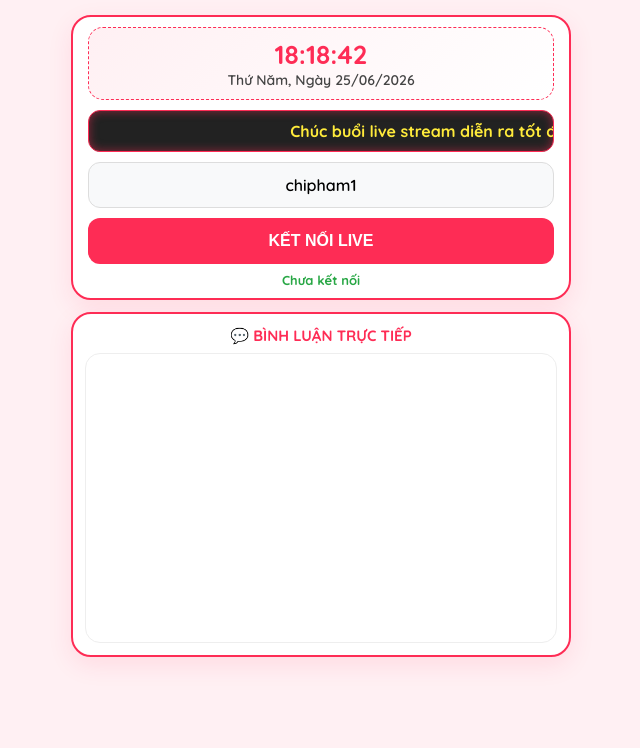
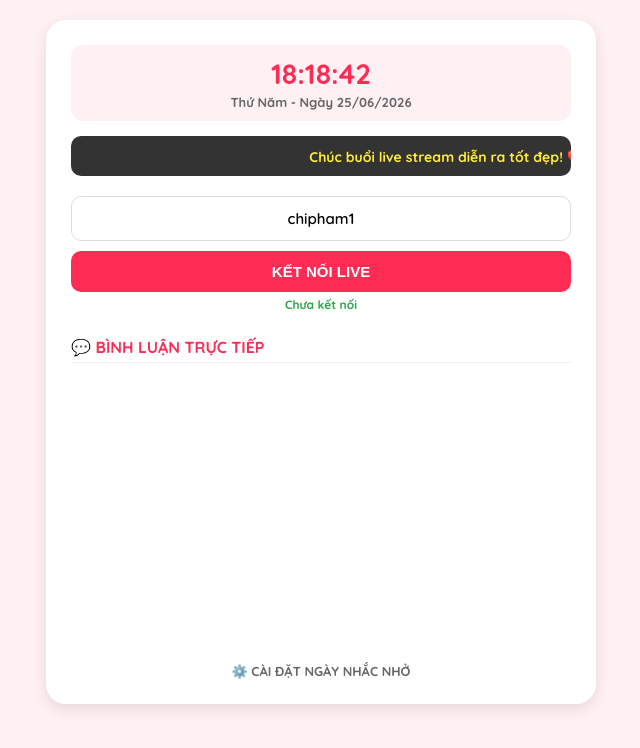
Before and after one commit to cmttiktok/doccmttam, a website: page index.html in a window 1280 px wide. Shown: the whole page, without its empty margins (319-959 px from the left). Drawn offline with nearby package versions, Linux system fonts and the light colour scheme; no server answers.

Commit message:
Update index.html

```diff
--- a/index.html
+++ b/index.html
@@ -7,79 +7,64 @@
     <link href="https://fonts.googleapis.com/css2?family=Quicksand:wght@600;700&display=swap" rel="stylesheet">
     <script src="/socket.io/socket.io.js"></script>
     <style>
-        :root { --pink: #fe2c55; --bg: #fff0f3; --panel: #ffffff; }
-        * { box-sizing: border-box; }
-        body {
-            font-family: 'Quicksand', sans-serif; background: var(--bg);
-            margin: 0; padding: 15px; display: flex; flex-direction: column; align-items: center; gap: 12px;
-        }
-        .container { width: 100%; max-width: 500px; display: flex; flex-direction: column; gap: 12px; }
-        .card {
-            background: var(--panel); padding: 15px; border-radius: 20px;
-            border: 2px solid var(--pink); box-shadow: 0 8px 25px rgba(254,44,85,0.1); text-align: center;
-        }
+        body { font-family: 'Quicksand', sans-serif; background: #fff0f3; padding: 20px; margin: 0; display: flex; justify-content: center; }
+        .container { width: 100%; max-width: 500px; background: white; padding: 25px; border-radius: 20px; box-shadow: 0 5px 15px rgba(0,0,0,0.1); display: flex; flex-direction: column; gap: 15px; }
 
-        .clock-widget {
-            background: linear-gradient(135deg, #fff0f3 0%, #ffffff 100%);
-            border-radius: 15px; padding: 10px; margin-bottom: 10px; border: 1px dashed var(--pink);
-        }
-        .clock-time { font-size: 26px; font-weight: 700; color: var(--pink); }
-        .clock-date { font-size: 14px; color: #444; font-weight: 600; }
+        /* Widget đồng hồ phong cách phẳng */
+        .clock-widget { text-align: center; padding: 10px; background: #fff0f3; border-radius: 12px; border: 1px solid #fdf0f2; }
+        .clock-time { font-size: 28px; font-weight: 700; color: #fe2c55; }
+        .clock-date { font-size: 13px; color: #666; font-weight: bold; margin-top: 3px; }
 
-        /* Khung bảng thông báo chạy chữ */
-        .marquee-box {
-            background: #222; color: #fff; padding: 10px; border-radius: 12px;
-            margin-bottom: 10px; font-weight: 700; overflow: hidden; white-space: nowrap;
-            border: 1px solid var(--pink); box-shadow: inset 0 0 10px rgba(254,44,85,0.5);
-        }
-        .marquee-text {
-            display: inline-block; padding-left: 100%; animation: marquee 15s linear infinite;
-            font-size: 16px; color: #ffeb3b;
-        }
+        /* Bảng chữ thông báo chạy */
+        .marquee-box { background: #333; color: #fff; padding: 10px; border-radius: 10px; overflow: hidden; white-space: nowrap; font-weight: bold; }
+        .marquee-text { display: inline-block; padding-left: 100%; animation: marquee 15s linear infinite; font-size: 14px; color: #ffeb3b; }
         @keyframes marquee { 0% { transform: translate3d(0, 0, 0); } 100% { transform: translate3d(-100%, 0, 0); } }
 
-        input {
-            width: 100%; padding: 12px; border-radius: 12px; border: 1px solid #ddd;
-            background: #f8f9fa; font-family: inherit; font-size: 16px; text-align: center; margin-bottom: 10px;
-        }
-        button {
-            width: 100%; padding: 14px; border: none; border-radius: 12px;
-            background: var(--pink); color: white; font-weight: bold; font-size: 16px; cursor: pointer;
-        }
-        .status-text { font-size: 13px; color: #28a745; font-weight: bold; margin-top: 8px; display: block; }
+        input { width: 100%; padding: 12px; margin: 5px 0; border-radius: 10px; border: 1px solid #ddd; box-sizing: border-box; font-family: inherit; font-size: 15px; text-align: center; }
+        button { width: 100%; padding: 12px; background: #fe2c55; color: white; border: none; border-radius: 10px; cursor: pointer; font-weight: bold; font-size: 15px; margin-top: 5px; transition: 0.2s; }
+        button:hover { opacity: 0.9; }
+        .status-text { font-size: 12px; color: #28a745; font-weight: bold; text-align: center; display: block; margin-top: 5px; }
 
-        .chat-box {
-            width: 100%; height: 290px; background: #fff; border-radius: 15px; border: 1px solid #eee;
-            padding: 12px; overflow-y: hidden; display: flex; flex-direction: column; justify-content: flex-end; gap: 10px;
-        }
-        .msg { font-size: 18px; line-height: 1.4; animation: fadeIn 0.3s ease; white-space: nowrap; overflow: hidden; text-overflow: ellipsis; text-align: left; }
-        .user { color: var(--pink); font-weight: 700; margin-right: 5px; }
+        /* Khung hiển thị chat nâng cấp cỡ chữ lớn, giới hạn đúng khoảng 6 dòng */
+        .chat-title { color: #fe2c55; font-size: 16px; font-weight: bold; margin: 10px 0 0 0; border-bottom: 1px solid #eee; padding-bottom: 5px; text-align: left; }
+        .chat-box { width: 100%; height: 280px; background: #fff; border-radius: 10px; overflow-y: hidden; display: flex; flex-direction: column; justify-content: flex-end; gap: 8px; }
+        .msg { font-size: 18px; line-height: 1.4; animation: fadeIn 0.3s ease; white-space: nowrap; overflow: hidden; text-overflow: ellipsis; text-align: left; padding: 2px 5px; border-bottom: 1px solid #fdf0f2; }
+        .user { color: #fe2c55; font-weight: 700; margin-right: 5px; }
         .txt { color: #333; font-weight: 600; }
         @keyframes fadeIn { from { opacity: 0; transform: translateY(5px); } to { opacity: 1; transform: translateY(0); } }
+
+        .admin-link { color: #666; text-align: center; display: block; font-size: 13px; text-decoration: none; font-weight: bold; margin-top: 5px; }
+        .admin-link:hover { color: #fe2c55; }
     </style>
 </head>
 <body>
 
     <div class="container">
-        <div class="card" style="padding: 10px 15px;">
+        <!-- Khu vực Tiện ích Đồng hồ & Thông báo -->
         <div class="clock-widget">
             <div class="clock-time" id="txtTime">00:00:00</div>
             <div class="clock-date" id="txtDate">Đang tải thời gian...</div>
         </div>
 
+        <!-- Bảng chữ chạy -->
         <div class="marquee-box">
             <span class="marquee-text" id="marqueeContent">Đang kiểm tra lịch nhắc nhở...</span>
         </div>
 
+        <!-- Khung kết nối -->
+        <div>
             <input type="text" id="username" value="chipham1" placeholder="Nhập tên tài khoản TikTok Live">
             <button id="btnConnect">KẾT NỐI LIVE</button>
             <span class="status-text" id="status">Chưa kết nối</span>
         </div>
 
-        <div class="card" style="padding: 12px;">
-            <h3 style="margin: 0 0 8px 0; color: var(--pink); font-size: 15px;">💬 BÌNH LUẬN TRỰC TIẾP</h3>
+        <!-- Khung hiển thị bình luận mẫu cũ -->
+        <div>
+            <div class="chat-title">💬 BÌNH LUẬN TRỰC TIẾP</div>
             <div class="chat-box" id="chatBox"></div>
         </div>
+
+        <a href="/admin" class="admin-link">⚙️ CÀI ĐẶT NGÀY NHẮC NHỞ</a>
     </div>
 
     <script>
@@ -89,7 +74,6 @@
         const statusText = document.getElementById('status');
         const chatBox = document.getElementById('chatBox');
 
-        // Lời chúc ngẫu nhiên nếu ngày hôm đó không có lịch hẹn
         const defaultWishes = [
             "Chúc Bé Chi có một buổi livestream tràn ngập niềm vui và ngập tràn quà tặng! ✨",
             "Chúc phòng live luôn rực rỡ, mọi người tương tác thật vui vẻ nhé! 💕",
@@ -97,13 +81,11 @@
             "Chúc vạn sự hanh thông, live mượt mà, người xem tăng vùn vụt! 🚀"
         ];
 
-        // Giữ sáng màn hình
         let wakeLock = null;
         async function requestWakeLock() {
             try { if ('wakeLock' in navigator) { wakeLock = await navigator.wakeLock.request('screen'); } } catch (err) {}
         }
 
-        // Tải dữ liệu nhắc nhở từ Server và hiển thị
         async function checkReminders(currentDateStr) {
             try {
                 const res = await fetch('/api/reminders');
@@ -112,19 +94,17 @@
 
                 if (reminders[currentDateStr]) {
                     marqueeEl.innerHTML = `📢 NHẮC NHỞ HÔM NAY: ${reminders[currentDateStr]} 🔥🔥🔥`;
-                    marqueeEl.style.color = "#ffeb3b"; // Màu vàng nổi bật cho ghi chú
+                    marqueeEl.style.color = "#ffeb3b";
                 } else {
-                    // Chọn ngẫu nhiên 1 lời chúc
                     const randomWish = defaultWishes[Math.floor(Math.random() * defaultWishes.length)];
                     marqueeEl.innerHTML = `🌟 ${randomWish}`;
-                    marqueeEl.style.color = "#00ffcc"; // Màu xanh ngọc cho lời chúc
+                    marqueeEl.style.color = "#00ffcc";
                 }
             } catch (e) {
                 document.getElementById('marqueeContent').innerText = "Chúc buổi live stream diễn ra tốt đẹp! ❤️";
             }
         }
 
-        // Cập nhật đồng hồ và kiểm tra ngày mới
         let lastCheckedDate = "";
         function updateClock() {
             const now = new Date();
@@ -136,18 +116,17 @@
             const daysOfWeek = ["Chủ Nhật", "Thứ Hai", "Thứ Ba", "Thứ Tư", "Thứ Năm", "Thứ Sáu", "Thứ Bảy"];
             let dayStr = String(now.getDate()).padStart(2, '0');
             let monthStr = String(now.getMonth() + 1).padStart(2, '0');
-            let currentDateStr = `${dayStr}/${monthStr}`; // Định dạng DD/MM
+            let currentDateStr = `${dayStr}/${monthStr}`;
 
             if (currentDateStr !== lastCheckedDate) {
                 lastCheckedDate = currentDateStr;
-                document.getElementById('txtDate').innerText = `${daysOfWeek[now.getDay()]}, Ngày ${dayStr}/${monthStr}/${now.getFullYear()}`;
+                document.getElementById('txtDate').innerText = `${daysOfWeek[now.getDay()]} - Ngày ${dayStr}/${monthStr}/${now.getFullYear()}`;
                 checkReminders(currentDateStr);
             }
         }
         setInterval(updateClock, 1000);
         updateClock();
 
-        // Xử lý nút bấm kết nối
         btnConnect.addEventListener('click', () => {
             const user = usernameInput.value.trim();
             if(!user) return alert('Vui lòng nhập ID!');
@@ -155,7 +134,13 @@
             requestWakeLock();
         });
 
-        socket.on('status', (msg) => { statusText.innerText = msg; });
+        socket.on('status', (msg) => {
+            statusText.innerText = msg;
+            if(msg.includes("thành công")) {
+                btnConnect.innerText = "ĐÃ KẾT NỐI THÀNH CÔNG";
+                btnConnect.style.background = "#28a745";
+            }
+        });
 
         socket.on('comment-data', (data) => {
             const msgDiv = document.createElement('div');
```
Lines whose indentation alone changed are shown as unchanged.
